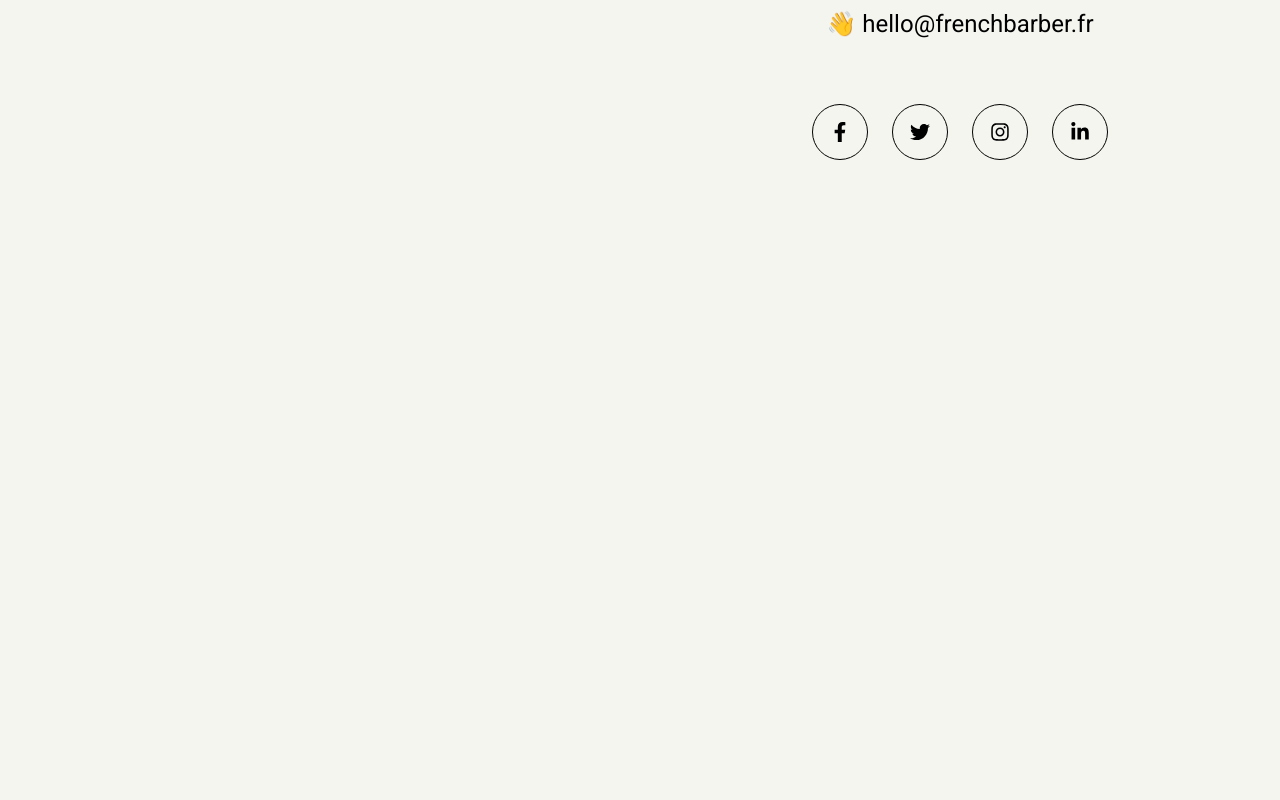
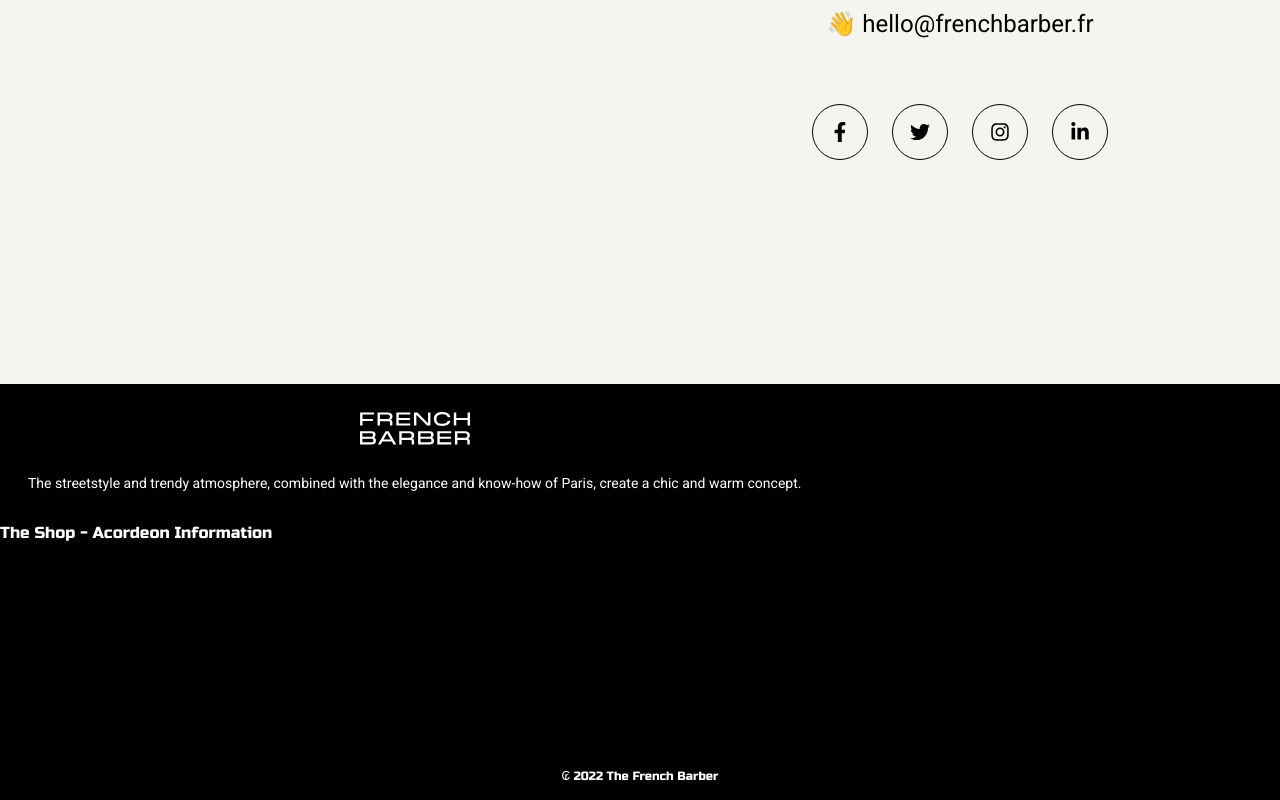
Before and after one commit to MSpilari/barber-shop, a Next.js app: page / in a window 1280 px wide. Shown: the part 7685-8485 px from the top of the page. Before the commit the page ends 8069 px from the top, so only its background shows below. Built offline with nearby package versions, Linux system fonts and the light colour scheme.

Commit message:
Inserindo o footer

```diff
--- a/src/pages/index.tsx
+++ b/src/pages/index.tsx
@@ -1,6 +1,7 @@
 import type { NextPage } from 'next'
 import { Artists } from '../components/Artists/Artists'
 import { Contact } from '../components/Contact/Contact'
+import { Footer } from '../components/Footer/Footer'
 import { Header } from '../components/Header'
 import { HomeBg } from '../components/HomeBg'
 import { Prices } from '../components/Prices/Prices'
@@ -25,6 +26,7 @@ const Home: NextPage = () => {
       <Artists />
       <Prices />
       <Contact />
+      <Footer />
     </main>
   )
 }
```
